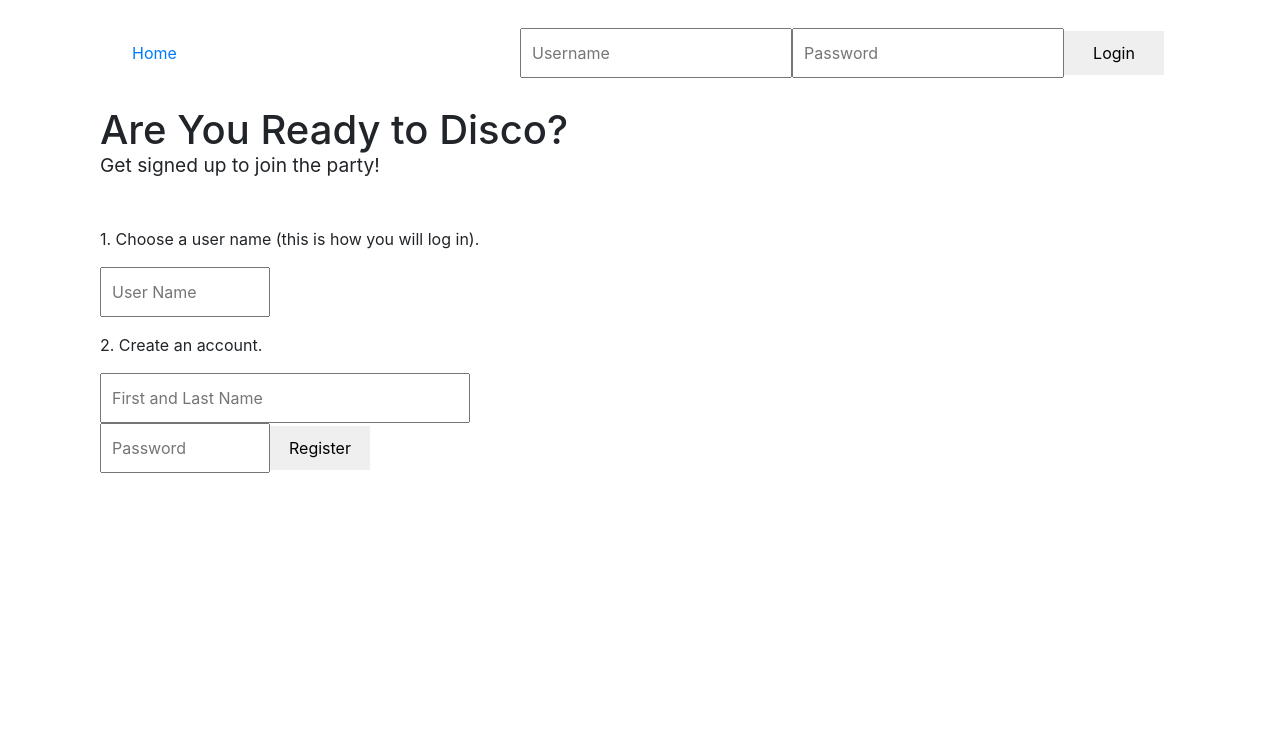
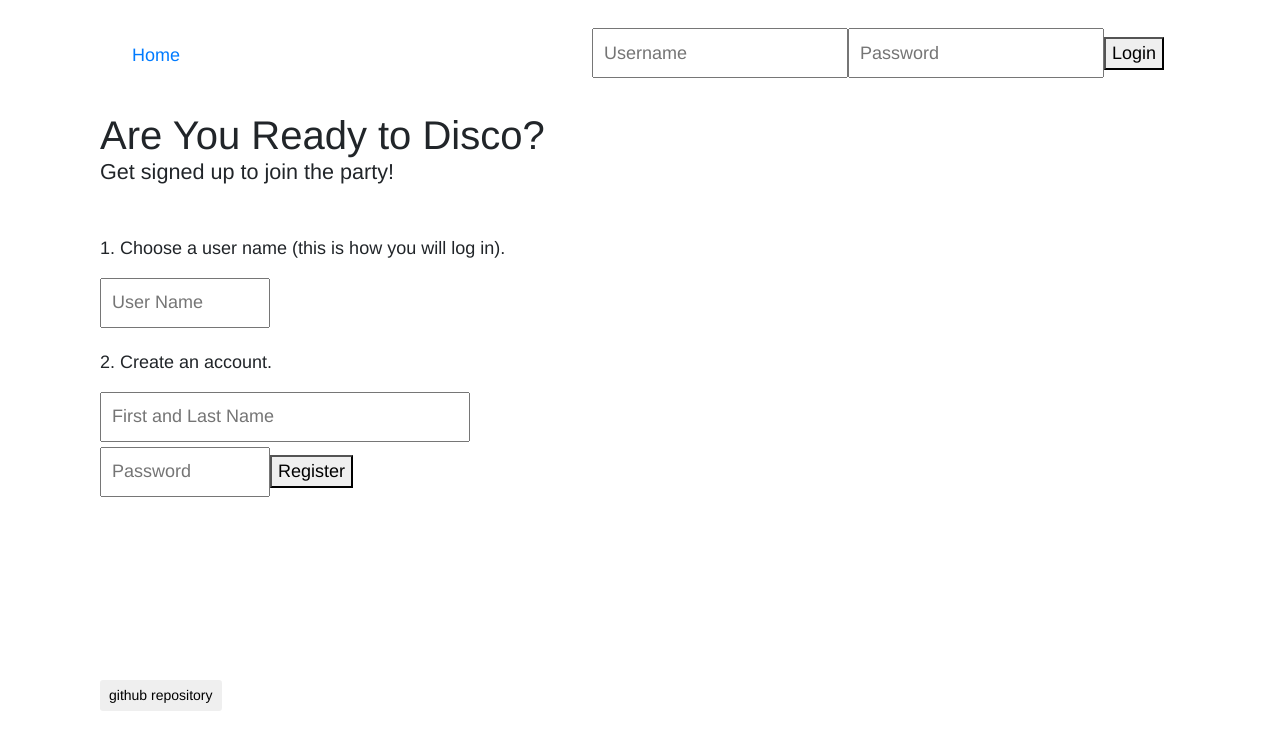
Before and after one commit to dylanyoung12/doggo-disco, a Vue app: page / in a window 1280 px wide. Shown: the top 750 px of the page. Built offline with nearby package versions, Linux system fonts and the light colour scheme; no server answers.

Commit message:
Finishing Touches
Added github footer, and put bootstrap directly in index.html

```diff
--- a/index.html
+++ b/index.html
@@ -3,11 +3,16 @@
 <head>
   <meta charset="utf-8">
   <meta name="viewport" content="width=device-width,initial-scale=1.0">
+  <link rel="stylesheet" href="https://maxcdn.bootstrapcdn.com/bootstrap/4.0.0/css/bootstrap.min.css" integrity="sha384-Gn5384xqQ1aoWXA+058RXPxPg6fy4IWvTNh0E263XmFcJlSAwiGgFAW/dAiS6JXm" crossorigin="anonymous">
   <link rel="icon" href="./static/animal-paw-print.png">
   <title>Doggo Disco</title>
 </head>
 <body>
   <div id="app"></div>
   <!-- built files will be auto injected -->
+  <script src="https://code.jquery.com/jquery-3.2.1.slim.min.js" integrity="sha384-KJ3o2DKtIkvYIK3UENzmM7KCkRr/rE9/Qpg6aAZGJwFDMVNA/GpGFF93hXpG5KkN" crossorigin="anonymous"></script>
+  <script src="https://cdnjs.cloudflare.com/ajax/libs/popper.js/1.12.9/umd/popper.min.js" integrity="sha384-ApNbgh9B+Y1QKtv3Rn7W3mgPxhU9K/ScQsAP7hUibX39j7fakFPskvXusvfa0b4Q" crossorigin="anonymous"></script>
+  <script src="https://maxcdn.bootstrapcdn.com/bootstrap/4.0.0/js/bootstrap.min.js" integrity="sha384-JZR6Spejh4U02d8jOt6vLEHfe/JQGiRRSQQxSfFWpi1MquVdAyjUar5+76PVCmYl" crossorigin="anonymous"></script>
+  <script src="https://cdnjs.cloudflare.com/ajax/libs/jquery/3.3.1/jquery.min.js"></script>
 </body>
 </html>
--- a/package.json
+++ b/package.json
@@ -13,7 +13,6 @@
     "axios": "^0.18.0",
     "bcrypt": "^2.0.0",
     "body-parser": "^1.18.2",
-    "bootstrap-vue": "^2.0.0-rc.7",
     "express": "^4.16.3",
     "jsonwebtoken": "^8.2.1",
     "knex": "^0.14.6",
--- a/src/App.vue
+++ b/src/App.vue
@@ -2,6 +2,8 @@
   <div id="app">
     <app-header/>
     <router-view/>
+    <br><br><br><br><br><br>
+    <button class='btn btn-sm' onclick='https://github.com/dylanyoung12/doggo-disco'>github repository</button>
   </div>
 </template>
 
@@ -20,30 +22,10 @@ export default {
 /* https://color.adobe.com/CS04-color-theme-1994456/?showPublished=true */
 body {
   font-size: 18px;
-  padding: 20px 100px 5px 100px;
+  padding: 20px 100px 15px 100px;
   font-family: 'Avenir', Helvetica, Arial, sans-serif;
   -webkit-font-smoothing: antialiased;
   -moz-osx-font-smoothing: grayscale;
-}
-.navbar {
-    position: relative;
-    display: flex;
-    flex-wrap: wrap;
-    align-items: center;
-    justify-content: space-between;
-    padding: 0.5rem 1rem;
-}
-button {
-  min-width: 100px;
-  line-height: 1em;
-  border: none;
-  border-radius: 5px;
-  padding: 10px;
-  text-align: center;
-  text-decoration: none;
-  display: inline-block;
-  font-size: 1.2rem;
-  margin: 4px 2px;
 }
 button:focus {
   outline: none;
@@ -59,4 +41,7 @@ input {
   margin-bottom: 5px;
   padding: 10px;
 }
+a #github {
+  background-color: lightgray;
+}
 </style>
--- a/src/main.js
+++ b/src/main.js
@@ -1,15 +1,9 @@
 import Vue from 'vue'
-import BootstrapVue from 'bootstrap-vue'
 import App from './App'
 import router from './router'
 import store from './store'
 
-import 'bootstrap/dist/css/bootstrap.css'
-import 'bootstrap-vue/dist/bootstrap-vue.css'
-
-Vue.use(BootstrapVue);
 Vue.config.productionTip = false
-
 
 
 /* eslint-disable no-new */
@@ -18,6 +12,8 @@ new Vue({
   router,
   store,
   render: h => h(App),
+  components: { App },
+  template: '<App/>',
   beforeCreate() {
     this.$store.dispatch('initialize');
   },
```
Also changed, not shown: 1 other file (tests, documents, lock files or other folders). Lines whose indentation alone changed are shown as unchanged.
